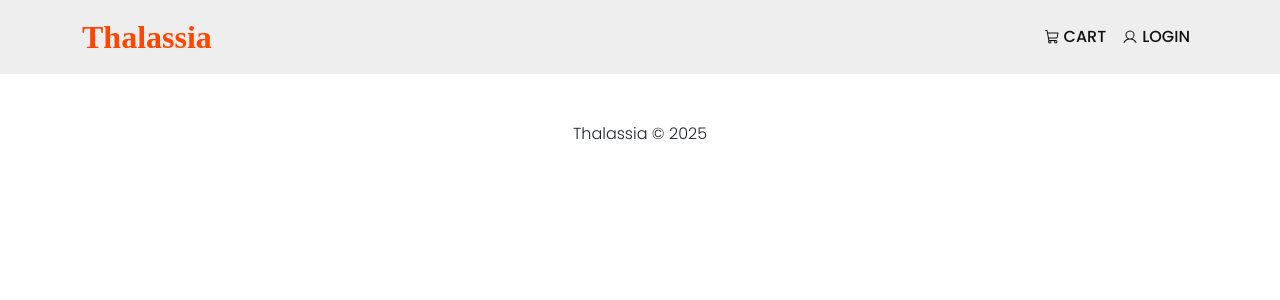
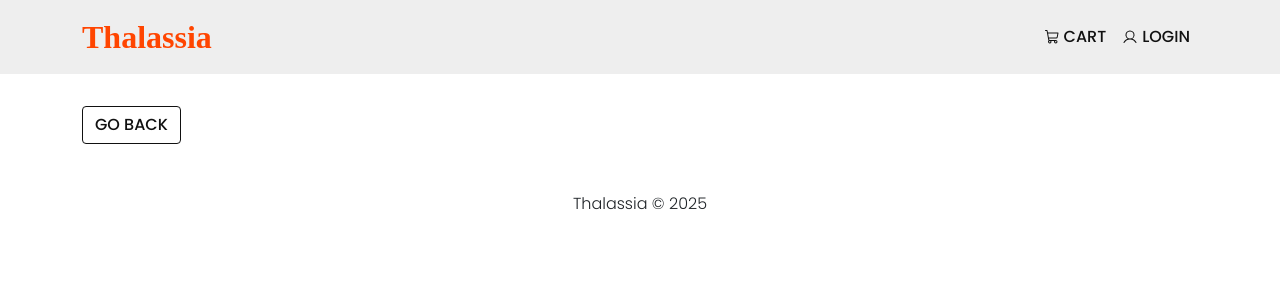
Before and after one commit to Nimira43/Thalassia, a React (Vite) app in the folder frontend/: page /product/1 in a window 1280 px wide. Shown: the top 300 px of the page. Built offline with nearby package versions, Linux system fonts and the light colour scheme; a web font is replaced by a local one.

Commit message:
Go back button

```diff
--- a/frontend/src/pages/ProductPage.jsx
+++ b/frontend/src/pages/ProductPage.jsx
@@ -10,6 +10,12 @@ const ProductPage = () => {
 
   return (
     <>
+      <Link
+        to='/'
+        className='btn dark-btn-outline my-3'
+      >
+        Go Back
+      </Link>
     </>
   )
 }
```
